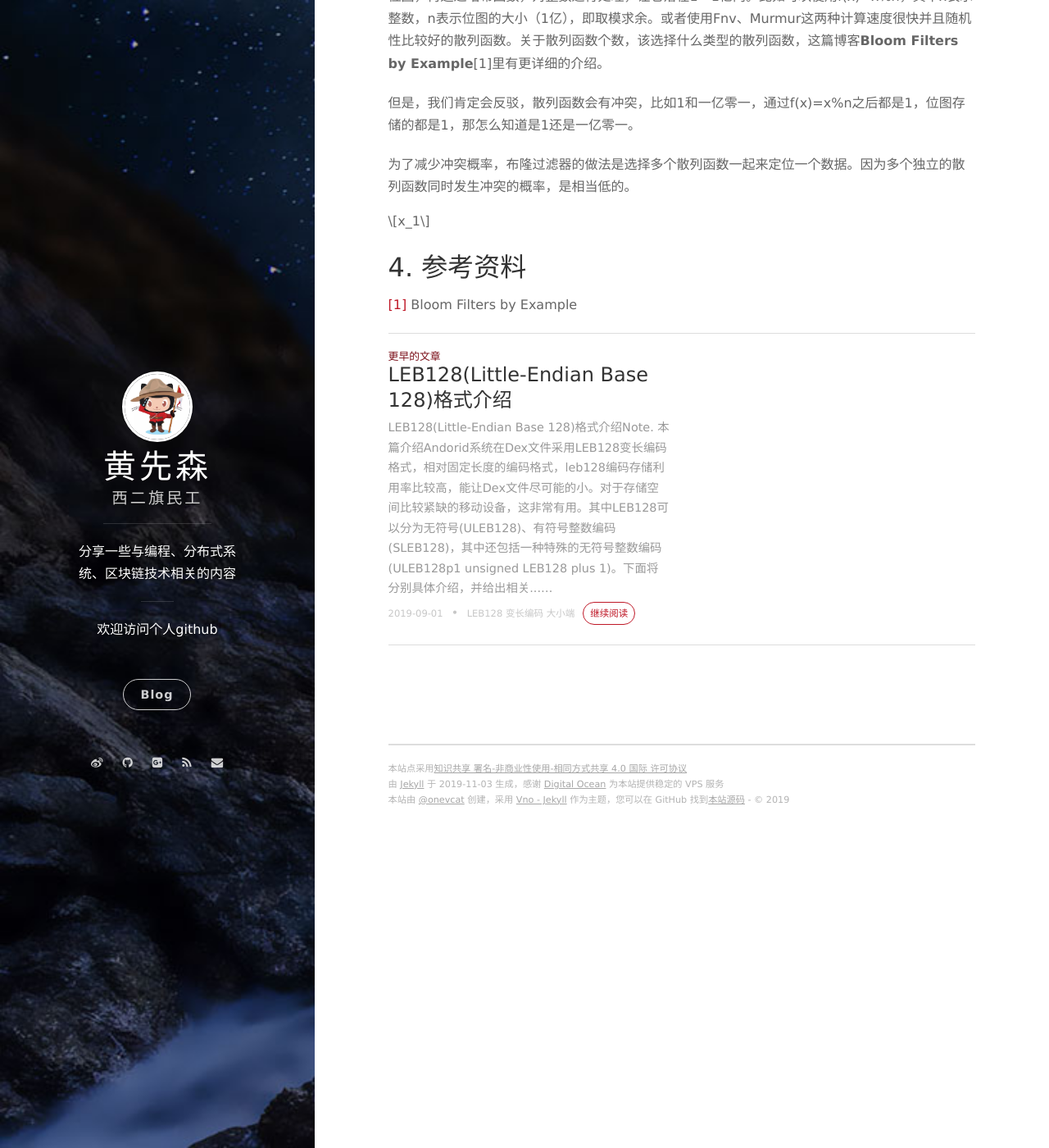
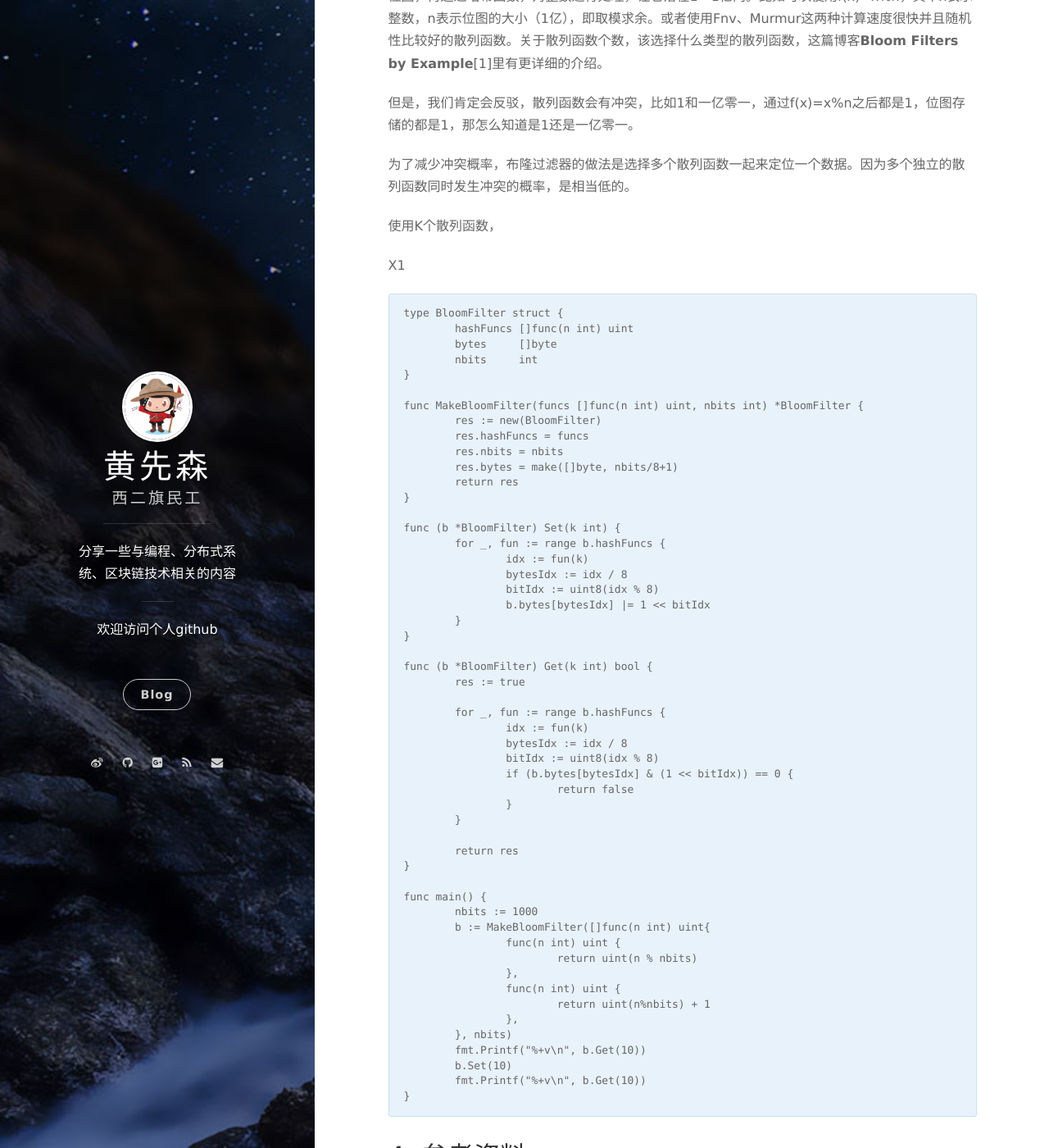
Before and after one commit to berryjam/berryjam.github.io, a Jekyll site: the page built from _posts/2019-10-25-BloomFilter(布隆过滤器)介绍.md, in a window 1280 px wide and 1400 px high, scrolled down 2142 px. Shown: the whole window at 82% size. Built offline with Jekyll 4.4.1, drawn with Linux system fonts in a browser that asks for light colours; nearby versions of some CDN libraries; comment, search, counter and statistics services are not loaded.

Commit message:
Update 2019-10-25-BloomFilter(布隆过滤器)介绍.md

````diff
--- a/_posts/2019-10-25-BloomFilter(布隆过滤器)介绍.md
+++ b/_posts/2019-10-25-BloomFilter(布隆过滤器)介绍.md
@@ -79,9 +79,65 @@ func (b *BitMap) Get(k int) bool {
 
 为了减少冲突概率，布隆过滤器的做法是选择多个散列函数一起来定位一个数据。因为多个独立的散列函数同时发生冲突的概率，是相当低的。
 
-$$x_1$$
+使用K个散列函数，
+
+<p>X<sub>1</sub></p>
 
 
+```
+type BloomFilter struct {
+	hashFuncs []func(n int) uint
+	bytes     []byte
+	nbits     int
+}
+
+func MakeBloomFilter(funcs []func(n int) uint, nbits int) *BloomFilter {
+	res := new(BloomFilter)
+	res.hashFuncs = funcs
+	res.nbits = nbits
+	res.bytes = make([]byte, nbits/8+1)
+	return res
+}
+
+func (b *BloomFilter) Set(k int) {
+	for _, fun := range b.hashFuncs {
+		idx := fun(k)
+		bytesIdx := idx / 8
+		bitIdx := uint8(idx % 8)
+		b.bytes[bytesIdx] |= 1 << bitIdx
+	}
+}
+
+func (b *BloomFilter) Get(k int) bool {
+	res := true
+
+	for _, fun := range b.hashFuncs {
+		idx := fun(k)
+		bytesIdx := idx / 8
+		bitIdx := uint8(idx % 8)
+		if (b.bytes[bytesIdx] & (1 << bitIdx)) == 0 {
+			return false
+		}
+	}
+
+	return res
+}
+
+func main() {
+	nbits := 1000
+	b := MakeBloomFilter([]func(n int) uint{
+		func(n int) uint {
+			return uint(n % nbits)
+		},
+		func(n int) uint {
+			return uint(n%nbits) + 1
+		},
+	}, nbits)
+	fmt.Printf("%+v\n", b.Get(10))
+	b.Set(10)
+	fmt.Printf("%+v\n", b.Get(10))
+}
+```
 
 ## 4. 参考资料
 
````
